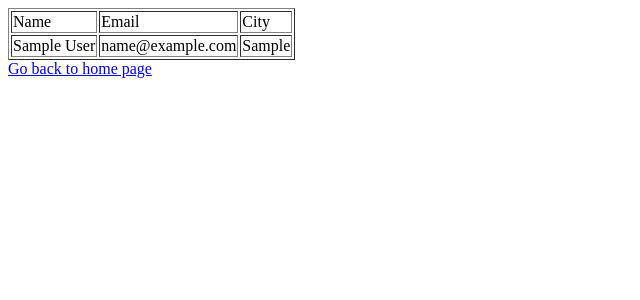
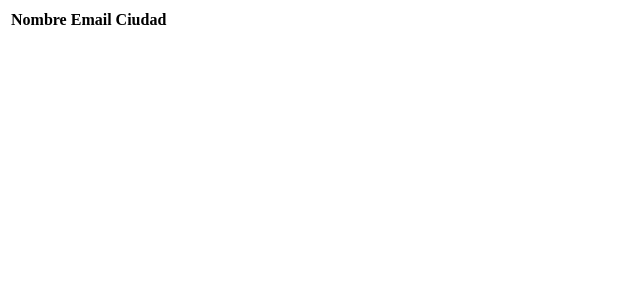
Before and after one commit to jcgonzalezb/user_registration_web_app, a Flask app: page /user_list/ in a window 1280 px wide. Shown: the top 300 px of the page, without its empty margins (0-640 px from the left). Run offline with Flask 2, Linux system fonts and the light colour scheme; tables that the repository leaves empty hold one stand-in row (values such as "Sample post"); lists and menus that the app fills with data are empty.

Commit message:
list updated

```diff
--- a/templates/user_list.html
+++ b/templates/user_list.html
@@ -1,22 +1,22 @@
-<!doctype html>
-<html>
-   <body>
-      <table border = 1>
-         <thead>
-            <td>Name</td>
-            <td>Email</td>
-            <td>City</td>
-         </thead>
-
-         {% for row in rows %}
+{% block content %}
+      <table class="table table-hover table-dark">
+        <thead>
             <tr>
-               <td>{{row["name"]}}</td>
-               <td>{{row["email"]}}</td>
-               <td>{{row["city"]}}</td>
+                <!-- Your Columns HERE -->
+                <th scope="col">Nombre</th>
+                <th scope="col">Email</th>
+                <th scope="col">Ciudad</th>
             </tr>
-         {% endfor %}
-      </table>
-
-      <a href = "/">Go back to home page</a>
-   </body>
-</html>
+        </thead>
+        <tbody>
+            <!-- Your rows inside the table HERE: -->
+            {% for user in users %}
+                <tr>
+                    <td>{{ user.name }}</td>
+                    <td>{{ user.email }}</td>
+                    <td>{{ user.city }}</td>
+                </tr>
+            {% endfor %}
+        </tbody>
+    </table>
+{% endblock %}
```
